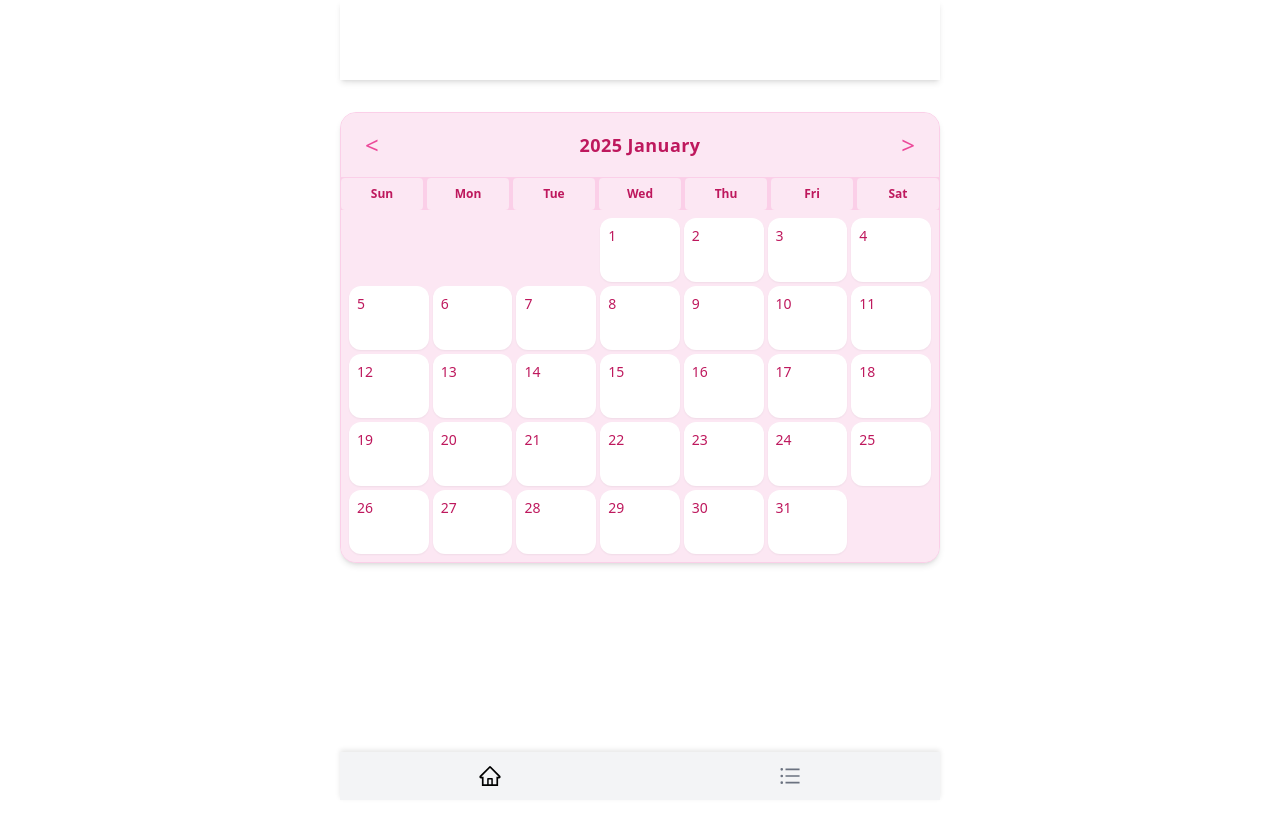
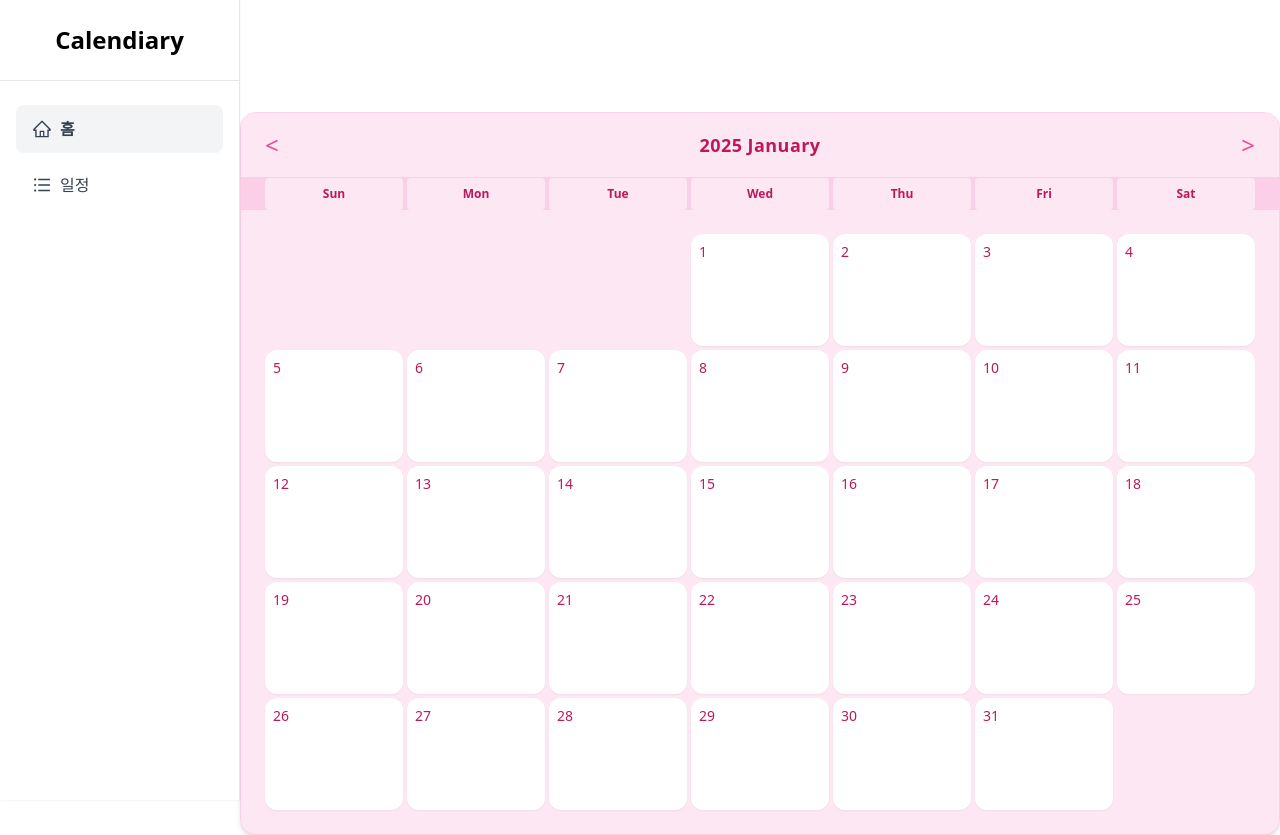
Before and after one commit to Calendiary/frontend, a React (Create React App) app: page / in a window 1280 px wide. Before the commit the page ends 800 px from the top, so only its background shows below. Built offline with nearby package versions, Linux system fonts and the light colour scheme.

Commit message:
반응형 크기 설정 & 사이드 메뉴바 생성

```diff
--- a/src/components/Calendar/Calendar.tsx
+++ b/src/components/Calendar/Calendar.tsx
@@ -42,7 +42,7 @@ const Calendar: React.FC = () => {
   };
 
   return (
-    <div className="fixed left-1/2 -translate-x-1/2 mt-28 w-full max-w-[600px] bg-pink-50 rounded-2xl shadow-md overflow-hidden z-10 border border-pink-200">
+    <div className="relative mt-28 w-full max-w-[1024px] lg:max-w-[calc(100%-15rem)] lg:ml-60 bg-pink-50 rounded-2xl shadow-md overflow-hidden z-10 border border-pink-200 mx-auto">
       {/* 상단 헤더 */}
       <div className="flex items-center justify-between px-6 py-4 bg-pink-100 border-b border-pink-200">
         <button
@@ -68,7 +68,7 @@ const Calendar: React.FC = () => {
       </div>
 
       {/* 요일 */}
-      <div className="grid grid-cols-7 gap-1 bg-pink-200 text-xs font-semibold text-pink-700">
+      <div className="h-8 grid grid-cols-7 gap-1 bg-pink-200 text-xs font-semibold text-pink-700 px-2 sm:px-4 md:px-6">
         {daysOfWeek.map((day) => (
           <div
             key={day}
@@ -80,17 +80,20 @@ const Calendar: React.FC = () => {
       </div>
 
       {/* 날짜 */}
-      <div className="grid grid-cols-7 gap-1 bg-pink-100 p-2 text-sm">
+      <div className="grid grid-cols-7 gap-1 bg-pink-100 p-2 sm:p-4 md:p-6 text-sm">
         {days.map((day, index) =>
           day ? (
             <div
               key={index}
-              className="h-16 bg-white rounded-xl shadow-sm flex items-start justify-start p-2 text-pink-700 cursor-pointer hover:bg-pink-50 transition"
+              className="h-16 md:h-20 lg:h-24 xl:h-28 bg-white rounded-xl shadow-sm flex items-start justify-start p-2 text-pink-700 cursor-pointer hover:bg-pink-50 transition"
             >
               {day}
             </div>
           ) : (
-            <div key={index} className="h-16"></div>
+            <div
+              key={index}
+              className="h-16 lg:h-24 xl:h-28"
+            ></div>
           )
         )}
       </div>
--- a/src/components/Header/Header.tsx
+++ b/src/components/Header/Header.tsx
@@ -2,7 +2,7 @@ import React from 'react';
 
 const Header: React.FC = () => {
   return (
-    <div className="fixed top-0 left-1/2 -translate-x-1/2 w-full max-w-[600px] h-[80px] bg-white shadow-md z-[1000]">
+    <div className="block lg:hidden fixed top-0 left-1/2 -translate-x-1/2 w-full max-w-[1024px] h-[80px] bg-white shadow-md z-[1000]">
       {/* 필요하면 로고나 제목 여기에 추가 가능 */}
     </div>
   );
--- a/src/components/Navbar/Navbar.tsx
+++ b/src/components/Navbar/Navbar.tsx
@@ -12,7 +12,7 @@ const Navigator: React.FC = () => {
     location.pathname === path;
 
   return (
-    <nav className="fixed bottom-0 w-full left-1/2 -translate-x-1/2 max-w-[600px] bg-gray-100 shadow-[0_-2px_5px_rgba(0,0,0,0.1)] flex z-[1000]">
+    <nav className="block lg:hidden fixed bottom-0 w-full left-1/2 -translate-x-1/2 max-w-[1024px] bg-gray-100 shadow-[0_-2px_5px_rgba(0,0,0,0.1)] flex z-[1000]">
       <Link
         to="/"
         className={`w-1/2 flex items-center justify-center py-3 text-2xl transition-colors ${
--- /dev/null
+++ b/src/components/Sidebar/Sidebar.tsx
@@ -0,0 +1,45 @@
+import React from 'react';
+import { Link, useLocation } from 'react-router-dom';
+import {
+  AiOutlineHome,
+  AiOutlineUnorderedList,
+} from 'react-icons/ai';
+
+const Sidebar: React.FC = () => {
+  const location = useLocation();
+
+  const isActive = (path: string) =>
+    location.pathname === path;
+
+  return (
+    <aside className="hidden lg:flex flex-col w-60 h-screen bg-white border-r border-gray-200 shadow-sm fixed left-0 top-0 z-50">
+      <div className="text-2xl font-bold text-center py-6 border-b border-gray-200">
+        Calendiary
+      </div>
+      <nav className="flex flex-col mt-6 gap-2 px-4">
+        <Link
+          to="/"
+          className={`flex items-center gap-2 px-4 py-3 rounded-lg text-gray-700 hover:bg-gray-100 transition ${
+            isActive('/') ? 'bg-gray-100 font-semibold' : ''
+          }`}
+        >
+          <AiOutlineHome className="text-xl" />
+          <span>홈</span>
+        </Link>
+        <Link
+          to="/list"
+          className={`flex items-center gap-2 px-4 py-3 rounded-lg text-gray-700 hover:bg-gray-100 transition ${
+            isActive('/list')
+              ? 'bg-gray-100 font-semibold'
+              : ''
+          }`}
+        >
+          <AiOutlineUnorderedList className="text-xl" />
+          <span>일정</span>
+        </Link>
+      </nav>
+    </aside>
+  );
+};
+
+export default Sidebar;
--- a/src/pages/Main/Main.tsx
+++ b/src/pages/Main/Main.tsx
@@ -3,6 +3,7 @@ import Calendar from '../../components/Calendar/Calendar';
 import Header from '../../components/Header/Header';
 // import LoginModal from '../../Modal/LoginModal/LoginModal';
 import { isLoggedIn } from '../../auth/utils/authUtils';
+import Sidebar from '../../components/Sidebar/Sidebar';
 
 const Main: React.FC = () => {
   const [loggedIn, setLoggedIn] = useState(true); // 로그인 상태 관리 지금 테스트 할거니까 true 시작
@@ -15,6 +16,7 @@ const Main: React.FC = () => {
     <div>
       {/* {!loggedIn && <LoginModal />} */}
       <Header />
+      <Sidebar></Sidebar>
       <Calendar />
     </div>
   );
```
